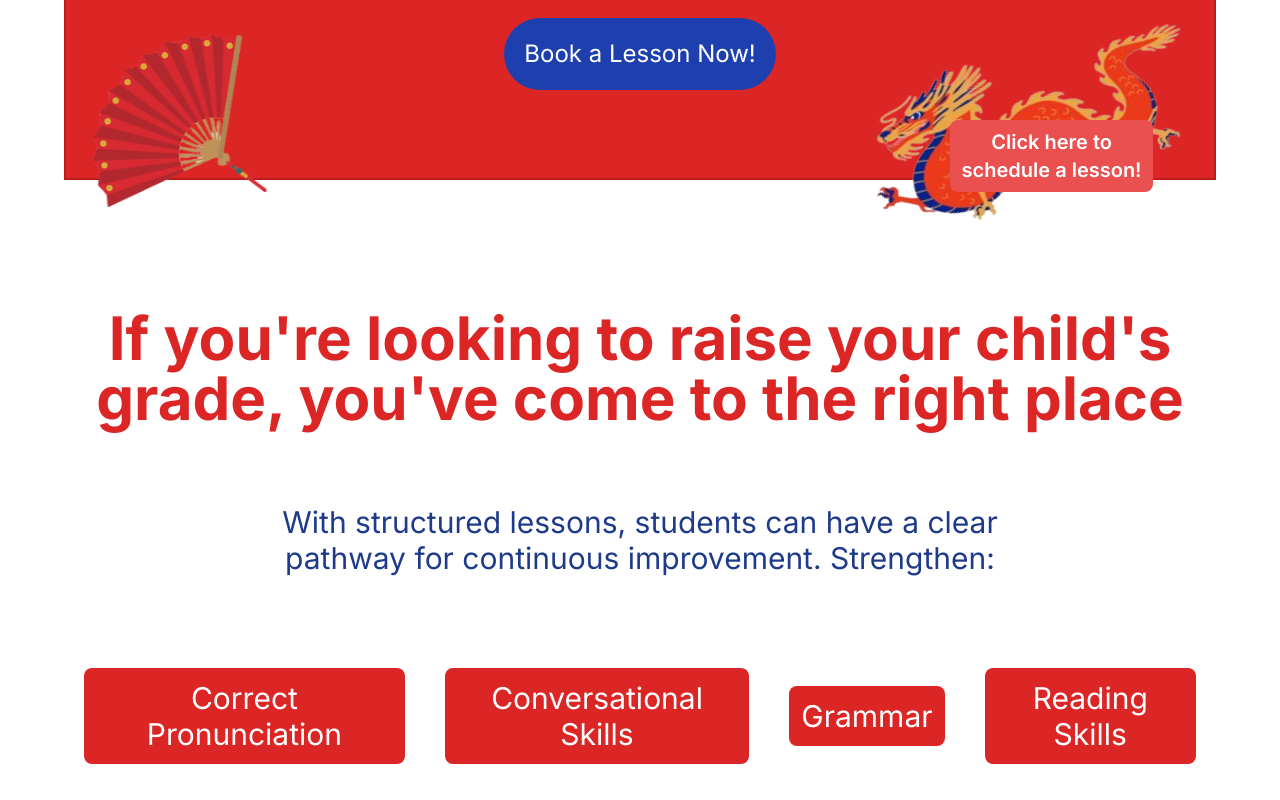
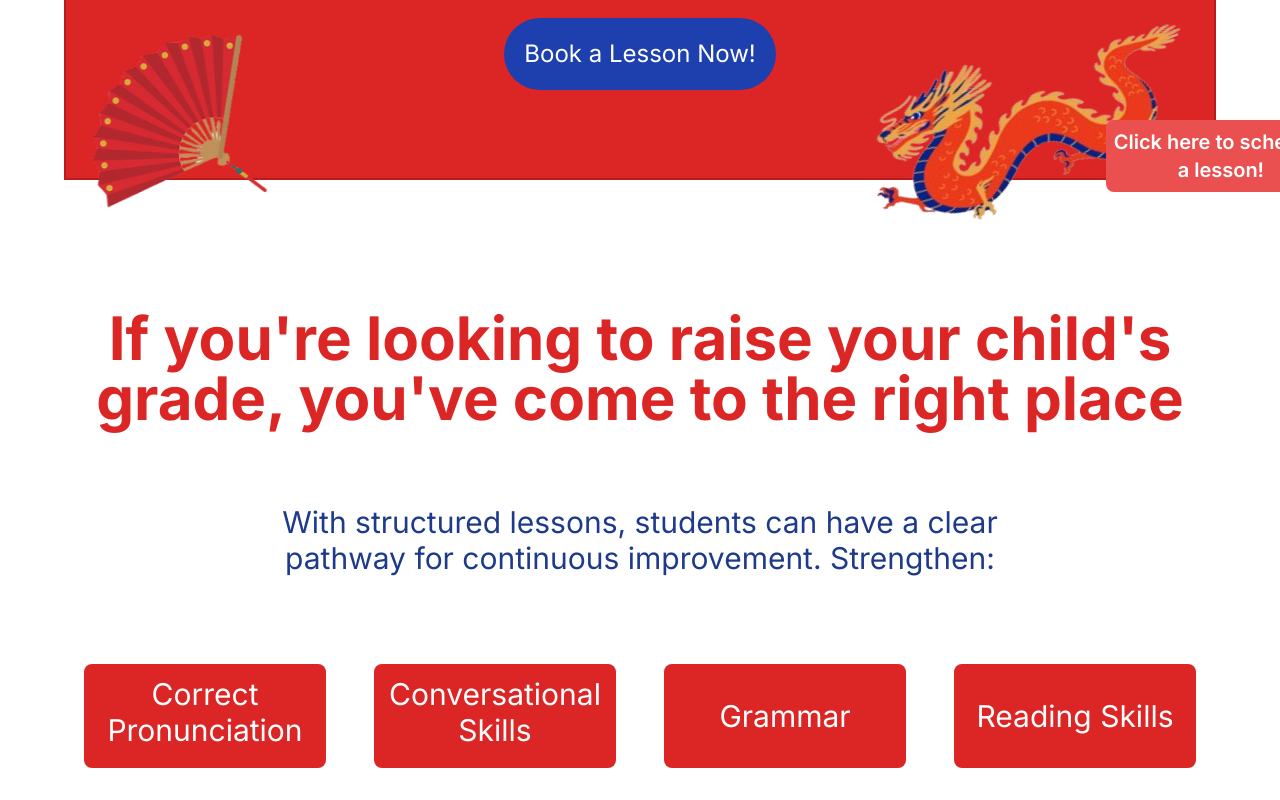
Before and after one commit to zachcygan/chinese_with_katie, a Next.js app: page / in a window 1280 px wide. Shown: the part 600-1400 px from the top of the page. Built offline with nearby package versions, Linux system fonts and the light colour scheme.

Commit message:
fixed schedule hover button

```diff
--- a/src/app/layout.tsx
+++ b/src/app/layout.tsx
@@ -25,7 +25,7 @@ export default function RootLayout({ children, }: Readonly<{ children: React.Rea
           <div>
             {children}
           </div>
-          <div className="fixed bottom-0 right-0">
+          <div className="fixed bottom-0 w-full flex justify-end">
             <ScheduleLessonButton />
           </div>
           <div>
--- a/src/components/footer.tsx
+++ b/src/components/footer.tsx
@@ -16,7 +16,7 @@ export default function Footer() {
   const [isSlideOpen, setIsSlideOpen] = useState<boolean>(false)
 
   return (
-    <footer className="top-[100vh] bg-blue-900">
+    <footer className="bg-blue-900">
       <div className="mx-auto max-w-7xl overflow-hidden px-6 py-20 sm:py-24 lg:px-8 ">
         <nav className="-mb-6 columns-2 sm:flex sm:justify-center sm:space-x-12 sm:items-center" aria-label="Footer">
           {navigation.map((item) => (
@@ -36,6 +36,11 @@ export default function Footer() {
               </Link>
             </div>
           ))}
+        </nav>
+        <nav className='lg:hidden'>
+          <div>
+
+          </div>
         </nav>
         <div className='text-center'>
           <p className="mt-10 text-center text-2xl leading-5 text-white">
--- a/src/components/info.tsx
+++ b/src/components/info.tsx
@@ -57,24 +57,24 @@ export default function Info() {
             With structured lessons, students can have a clear pathway for continuous improvement. Strengthen:
           </div>
         </div>
-        <div className="flex flex-col lg:flex-row justify-center items-center text-white text-xl lg:text-3xl py-2 lg:py-10">
-          <div className="hiddenTransitionLeft delayAnimation">
-            <div className="max-w-sm lg:mx-5 my-1 flex-1 bg-red-600 p-3 rounded-lg text-center hover:scale-105">
+        <div className="grid grid-cols-2 lg:grid-cols-4 justify-center items-stretch text-white text-xl lg:text-3xl py-2 lg:py-10 gap-2 mx-2 lg:mx-0 max-w-11/12">
+          <div className="hiddenTransitionLeft delayAnimation flex justify-center items-center">
+            <div className="max-w-sm lg:mx-5 my-1 bg-red-600 p-3 rounded-lg text-center hover:scale-105 h-full w-full">
               Correct Pronunciation
             </div>
           </div>
-          <div className="hiddenTransitionLeft delayAnimation">
-            <div className="max-w-sm lg:mx-5 my-1 flex-1 bg-red-600 p-3 rounded-lg text-center hover:scale-105">
+          <div className="hiddenTransitionLeft delayAnimation flex justify-center items-center">
+            <div className="max-w-sm lg:mx-5 my-1 bg-red-600 p-3 rounded-lg text-center hover:scale-105 h-full w-full">
               Conversational Skills
             </div>
           </div>
-          <div className="hiddenTransitionLeft delayAnimation flex-grow">
-            <div className="max-w-sm lg:mx-5 my-1 flex-1 bg-red-600 p-3 rounded-lg text-center flex items-center justify-center hover:scale-105">
+          <div className="hiddenTransitionLeft delayAnimation flex justify-center items-center">
+            <div className="max-w-sm lg:mx-5 my-1 bg-red-600 p-3 rounded-lg text-center flex items-center justify-center hover:scale-105 h-full w-full">
               Grammar
             </div>
           </div>
-          <div className="hiddenTransitionLeft delayAnimation">
-            <div className="max-w-sm lg:mx-5 my-1 flex-1 bg-red-600 p-3 rounded-lg text-center flex items-center justify-center hover:scale-105">
+          <div className="hiddenTransitionLeft delayAnimation flex justify-center items-center">
+            <div className="max-w-sm lg:mx-5 my-1 bg-red-600 p-3 rounded-lg text-center flex items-center justify-center hover:scale-105 h-full w-full">
               Reading Skills
             </div>
           </div>
--- a/src/components/scheduleLessonButton.tsx
+++ b/src/components/scheduleLessonButton.tsx
@@ -1,13 +1,14 @@
-'use client'
 import React from 'react'
 import Link from 'next/link'
 
 export default function ScheduleLessonButton() {
   return (
-      <Link href="/services">
-        <button className="bg-[#ea5050] rounded-lg p-2 m-2 font-semibold text-sm md:text-md lg:text-xl text-white w-3/5">
-          Click here to schedule a lesson!
+    <div className=''>
+      <Link href="/services" className=''>
+        <button className="bg-[#ea5050] rounded-lg p-2 m-2 font-semibold text-sm md:text-md lg:text-xl text-white" style={{ whiteSpace: 'pre-wrap' }}>
+          Click here to schedule{'\n'}a lesson!
         </button>
       </Link>
+    </div>
   )
 }
```
